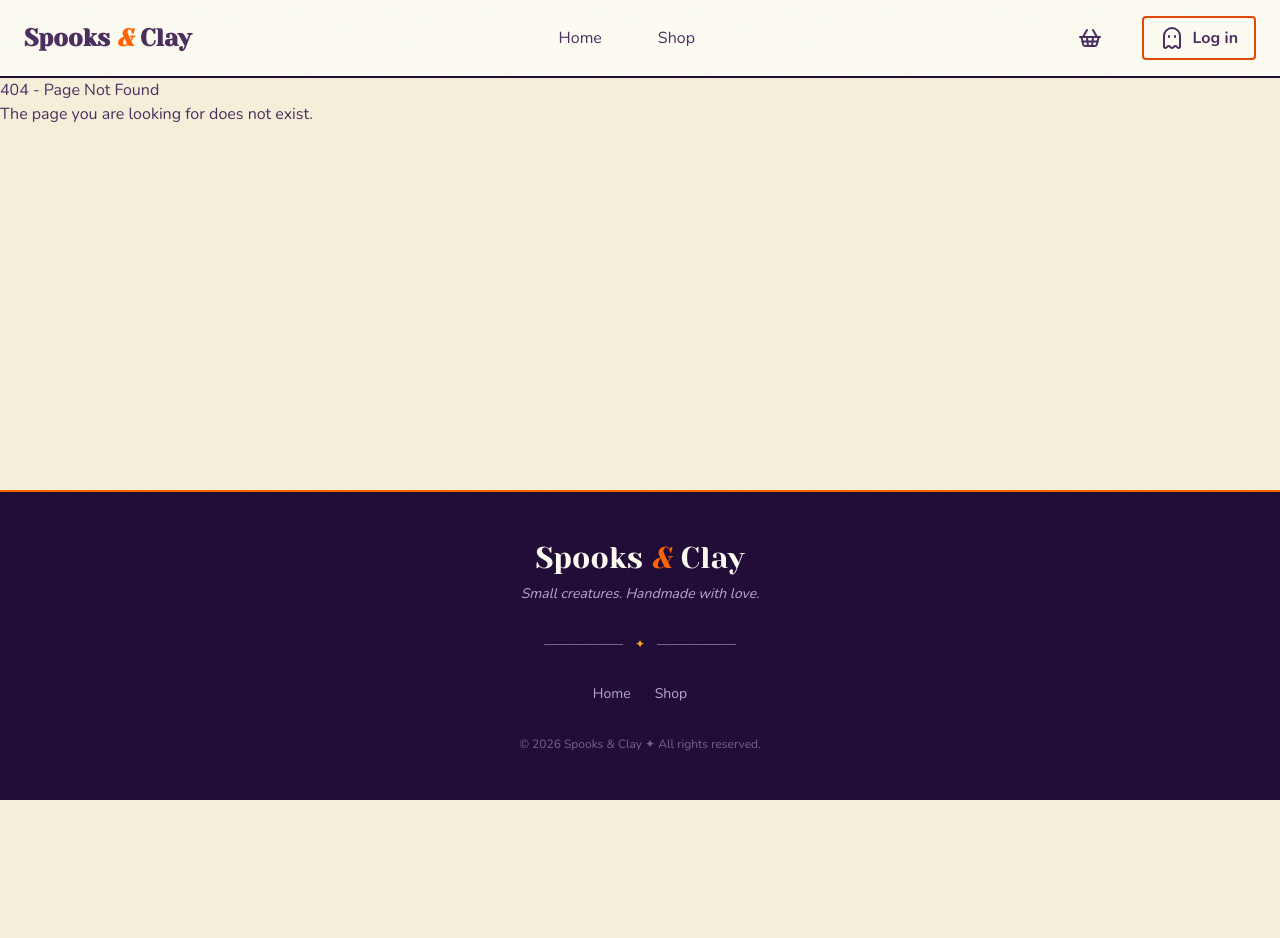
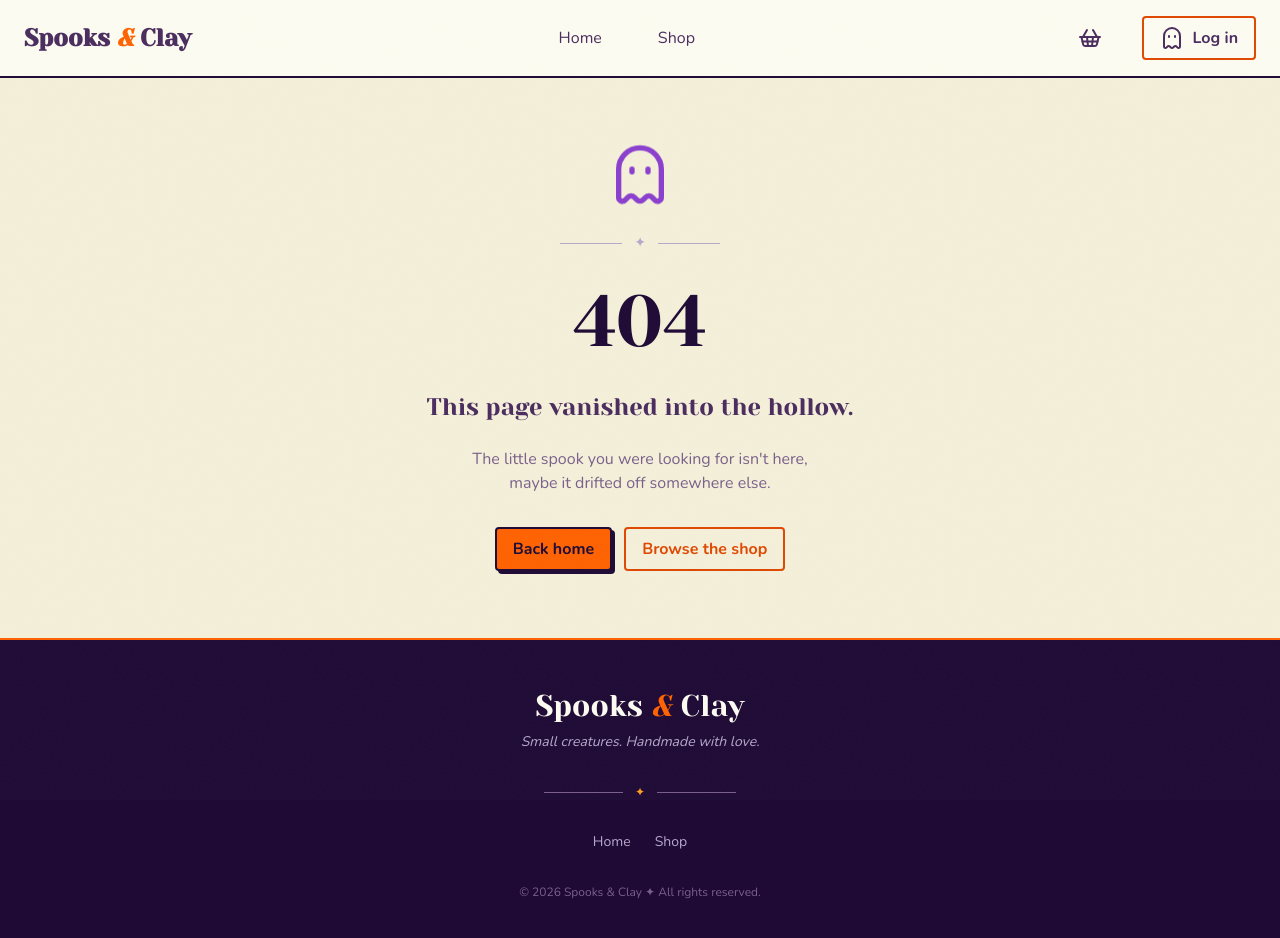
Before and after one commit to Vivien9964/spooks-and-clay, a React (Vite) app in the folder frontend/: page /orders in a window 1280 px wide. Shown: the top 938 px of the page. Before the commit the page ends 800 px from the top, so only its background shows below. Built offline with nearby package versions, Linux system fonts and the light colour scheme.

Commit message:
Added not found page, updated prices to lei

```diff
--- a/frontend/src/features/cart/CartDrawer.tsx
+++ b/frontend/src/features/cart/CartDrawer.tsx
@@ -46,7 +46,7 @@ function CartDrawer() {
                     <div className="p-4 border-t border-cream-300 flex flex-col gap-3">
                         <div className="flex justify-between font-body font-bold text-bark-900">
                             <span>Total</span>
-                            <span>${total.toFixed(2)}</span>
+                            <span>{total.toFixed(2)} Lei</span>
                         </div>
                         <Button variant="primary" className="w-full">Checkout</Button>
                         <Button variant="ghost" onClick={clearCart}>Clear cart</Button>
--- a/frontend/src/features/cart/CartItem.tsx
+++ b/frontend/src/features/cart/CartItem.tsx
@@ -23,7 +23,7 @@ function CartItem({ item }: CartItemProps) {
         <div className="flex-1">
             <p className="font-body font-bold text-bark-900">{item.product.name}</p>
             <p className="text-bark-500 text-sm">
-                ${(item.product.basePrice * item.quantity).toFixed(2)}
+                {(item.product.basePrice * item.quantity).toFixed(2)} Lei
             </p>
         </div>
 
--- a/frontend/src/pages/NotFoundPage.tsx
+++ b/frontend/src/pages/NotFoundPage.tsx
@@ -1,9 +1,41 @@
+
+import { Link } from "react-router-dom"
+import { Ghost } from "lucide-react"
+import Button from "@/components/ui/Button"
 
 function NotFoundPage() {
     return (
-        <div>
-            <h1>404 - Page Not Found</h1>
-            <p>The page you are looking for does not exist.</p>
+        <div className="flex flex-col items-center justify-center min-h-[70vh] gap-6 px-4 text-center">
+
+            <Ghost className="w-16 h-16 text-plum-500 animate-float" aria-hidden="true" />
+
+            <div className="flex items-center gap-3 w-40">
+                <span className="flex-1 h-px bg-bark-300" />
+                <span className="text-bark-300 text-sm">✦</span>
+                <span className="flex-1 h-px bg-bark-300" />
+            </div>
+
+            <h1 className="font-display text-6xl md:text-7xl text-bark-900 leading-tight">
+                404
+            </h1>
+
+            <p className="font-display text-2xl text-bark-700">
+                This page vanished into the hollow.
+            </p>
+
+            <p className="font-body text-base text-bark-500 max-w-sm">
+                The little spook you were looking for isn't here,  maybe it drifted off somewhere else.
+            </p>
+
+            <div className="flex flex-wrap items-center justify-center gap-3 pt-2">
+                <Link to="/">
+                    <Button variant="primary">Back home</Button>
+                </Link>
+                <Link to="/shop">
+                    <Button variant="secondary">Browse the shop</Button>
+                </Link>
+            </div>
+
         </div>
     )
 }
```
